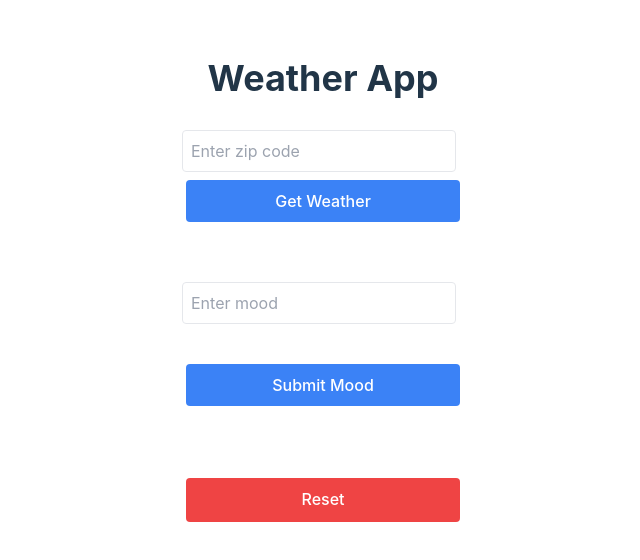
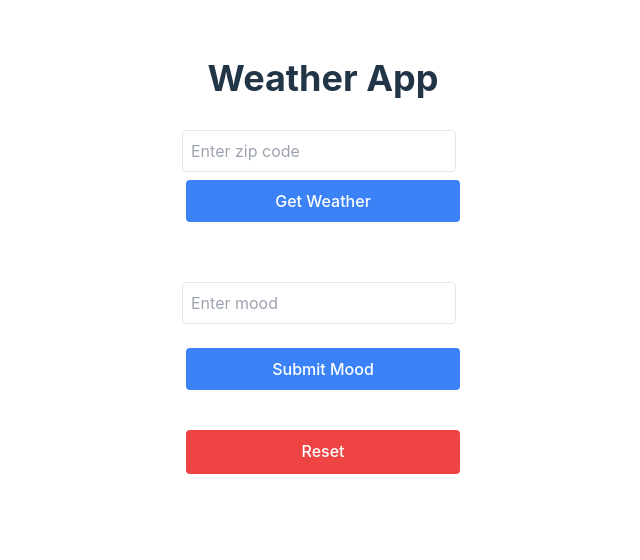
Before and after one commit to MonkeyCrumbs999/MoodyWeather-App, a React (Vite) app: page / in a window 1280 px wide. Shown: the top 560 px of the page, without its empty margins (317-957 px from the left). Built offline with nearby package versions, Linux system fonts and the light colour scheme.

Commit message:
adjusted padding on body, gap on sections

```diff
--- a/src/App.css
+++ b/src/App.css
@@ -1,5 +1,4 @@
 #root {
-  max-width: 1280px;
   margin: 0 auto;
   padding: 0.5rem;
   text-align: center;
--- a/src/components/WeatherApp.jsx
+++ b/src/components/WeatherApp.jsx
@@ -114,7 +114,9 @@ const WeatherApp = () => {
       <h1 className="text-2xl sm:text-4xl font-bold mb-8">Weather App</h1>
 
       {/* Weather section */}
-      <motion.div layout className="w-full flex flex-col items-center mb-5">
+      <motion.div
+        layout
+        className="w-full flex flex-col items-center mb-5 gap-4">
         <div className="w-full flex flex-col items-center mb-5">
           <motion.input
             type="text"
@@ -139,7 +141,7 @@ const WeatherApp = () => {
       {/* Mood section */}
       <motion.div
         layout
-        className="w-full flex flex-col items-center mt-5 gap-8">
+        className="w-full flex flex-col items-center mt-5 gap-4">
         <motion.input
           type="text"
           value={mood}
--- a/src/index.css
+++ b/src/index.css
@@ -32,7 +32,7 @@ body {
   display: flex;
   place-items: center;
   min-width: 320px;
-  padding: 50px;
+  padding-top: 50px;
 }
 
 h1 {
```
